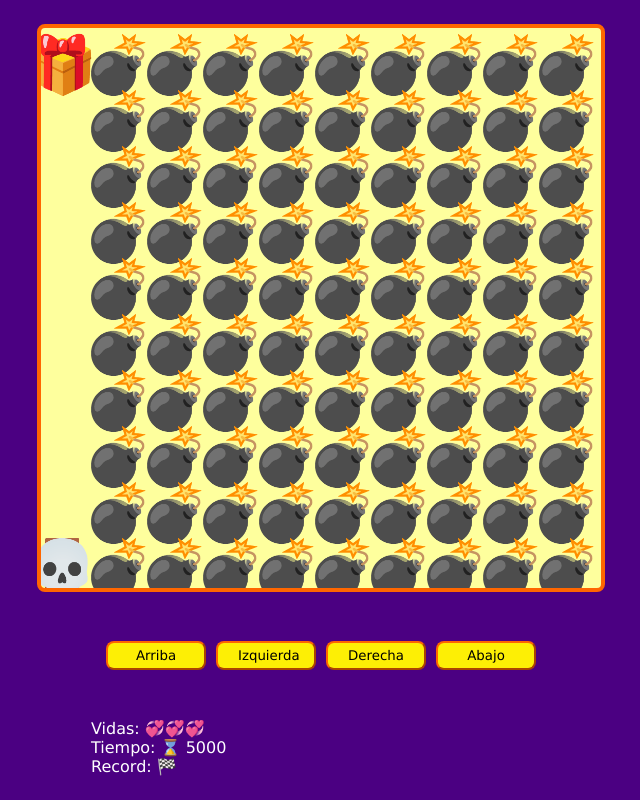
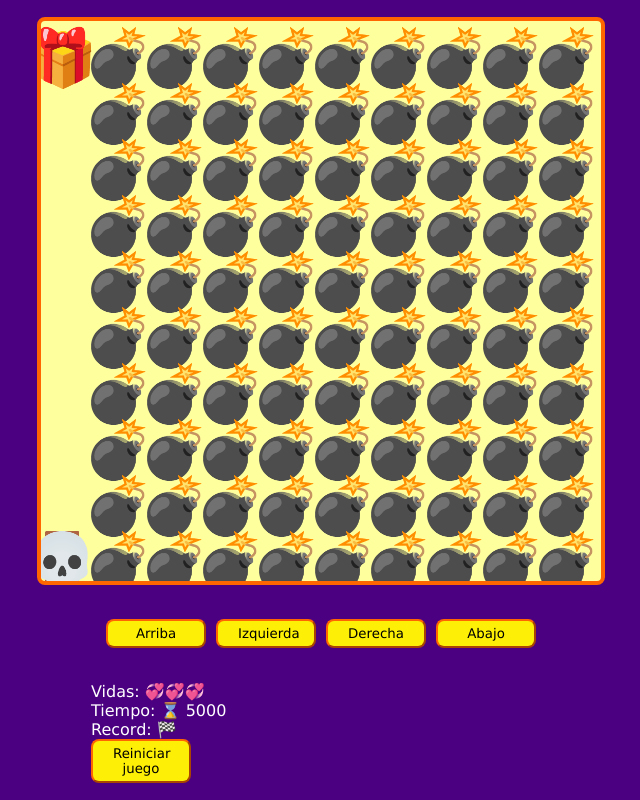
Before and after one commit to felipesanchez69/Videojuego, a plain HTML site: page index.html in a window 1280 px wide. Shown: the whole page, without its empty margins (319-959 px from the left). Drawn offline with Linux system fonts and the light colour scheme.

Commit message:
Juego terminado boton reiniciar

```diff
--- a/game.js
+++ b/game.js
@@ -8,6 +8,7 @@ const spanLives = document.querySelector('#lives');
 const spanTime = document.querySelector('#time');
 const spanRecord = document.querySelector('#record');
 const pResult = document.querySelector('#result');
+const botonReiniciar = document.querySelector('#reset');
 
 let canvasSize;
 let elementsSize;
@@ -108,7 +109,7 @@ function startGame() {
       game.fillText(emoji, posX, posY);
     });
   });
-
+  botonReiniciar.addEventListener('click', reiniciarJuego);
   movePlayer();
 }
 
@@ -175,6 +176,9 @@ function gameWin() {
   }
 
   console.log({recordTime, playerTime});
+}
+function reiniciarJuego() {
+  location.reload();
 }
 
 function showLives() {
--- a/index.html
+++ b/index.html
@@ -22,6 +22,7 @@
             <p>Vidas: <span id="lives"></span></p>
             <p>Tiempo: ⌛ <span id="time"></span></p>
             <p>Record: 🏁 <span id="record"></span></p>
+            <button id="reset">Reiniciar juego</button>
             <p id="result"></p>
         </div>
     </div>
```
